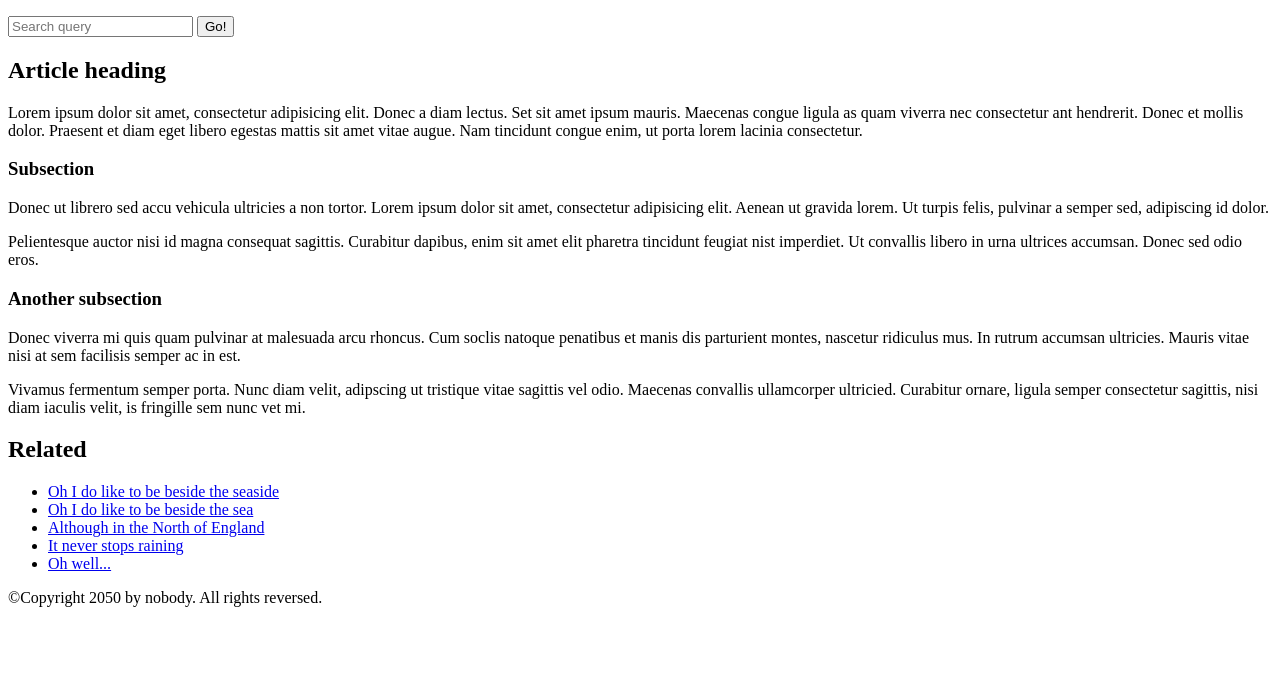
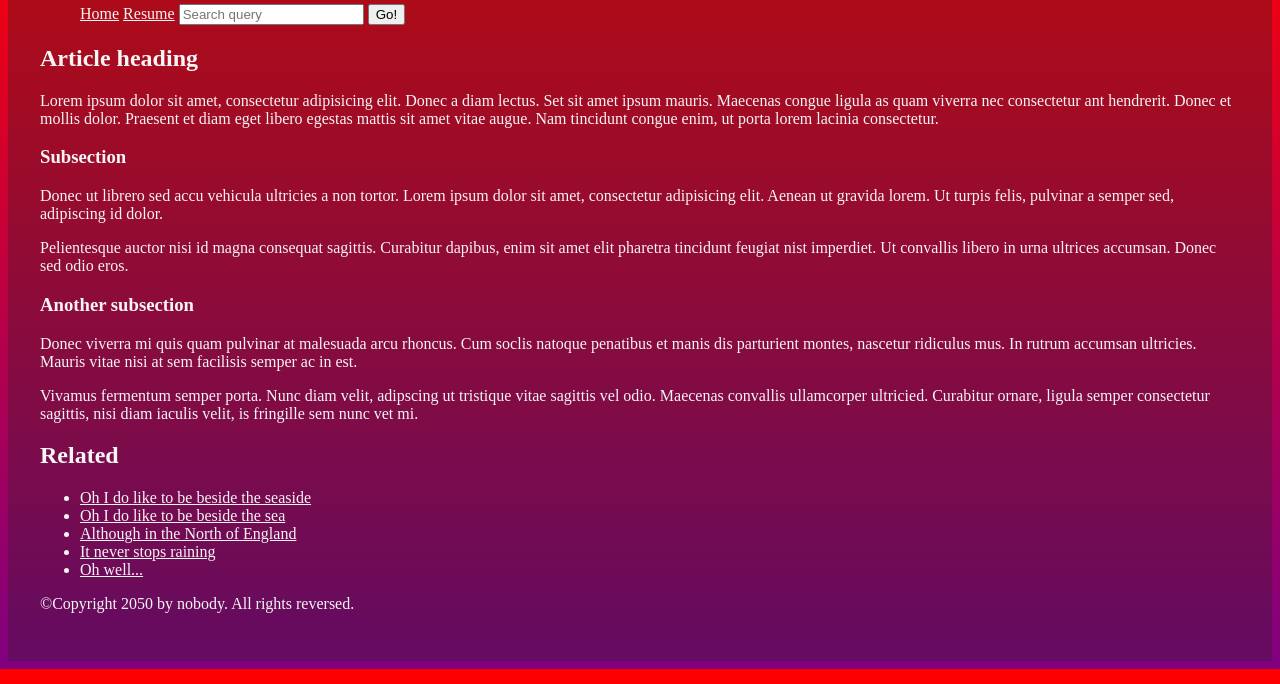
Before and after one commit to cal-krug/cal-krug-resume, a plain HTML site: page index.html in a window 1280 px wide. Shown: the part 116-800 px from the top of the page. Drawn offline with Linux system fonts and the light colour scheme.

Commit message:
Add background, colors, nav

```diff
--- a/index.html
+++ b/index.html
@@ -29,7 +29,8 @@
         5. Footer (<footer>)
     The Sections are marked by comments explaining their use below.
 -->
-<body>
+<body class="bg-attach-viewport bg-grad-red-purple color-text-white">
+    <div class="bg-charcoal-trans50 padding-neat">
             <!-- Document Section: Header
             (The strip: big heading, logo, tagline, usually the same between pages)
         -->
@@ -40,16 +41,16 @@
             (Links to site's main sections; i.e. the main menu)
         -->
         <nav>
-        <ul>
+            <ul class="row">
                 <li><a href="index.html">Home</a></li>
                 <li><a href="pages/resume.html">Resume</a></li>
-        </ul>
-
-        <!-- A Search form: another common non-linear way to navigate through a website. -->
+                <li><!-- A Search form: another common non-linear way to navigate through a website. -->
                     <form>
                     <input type="search" name="q" placeholder="Search query">
                     <input type="submit" value="Go!">
                     </form>
+                </li>
+            </ul>
         </nav>
         <!-- Document Section: Main Content
             (Main content that's unique to this webpage)
@@ -103,6 +104,7 @@
         <footer>
             <p>©Copyright 2050 by nobody. All rights reversed.</p>
         </footer>
+    </div>
 </body>
 
 </html>
--- a/styles/resume.css
+++ b/styles/resume.css
@@ -40,6 +40,11 @@ Class examples: "btn-small", "btn-right" */
     align-items: end;
 }
 
+/* Row Displaying list items horizontally */
+.row li {
+   display: inline-block;
+}
+
 
 
 
@@ -50,3 +55,32 @@ Hint: An example of a skin class will be looked in the "btn" example I provided
 button is already accomplished (i.e., we *made* a button); now we just have to apply a skin to the button.
 Keep in mind that this includes ANYTHING visual, like: colors, gradients, visible borders, shadows, etc.
 Class examples: "btn-green", "heading-green" */
+
+/*BACKGROUND*/
+/* Background attached to viewport */
+.bg-attach-viewport {
+    background-attachment: scroll;
+}
+/* Background with a charcoal color, transparency 50 */
+.bg-charcoal-trans50 {
+    background-color: #25252550;
+}
+/* Background with a red/purple gradient */
+.bg-grad-red-purple {
+    background: linear-gradient(red, purple);
+}
+
+/*COLOR*/
+/* Color for smoke white text */
+.color-text-white {
+    color: whitesmoke;
+}
+.color-text-white a {
+    color: whitesmoke;
+}
+
+/*PADDING*/
+/* neat padding */
+.padding-neat {
+    padding: 2em;
+}
```
Lines whose indentation alone changed are shown as unchanged.
